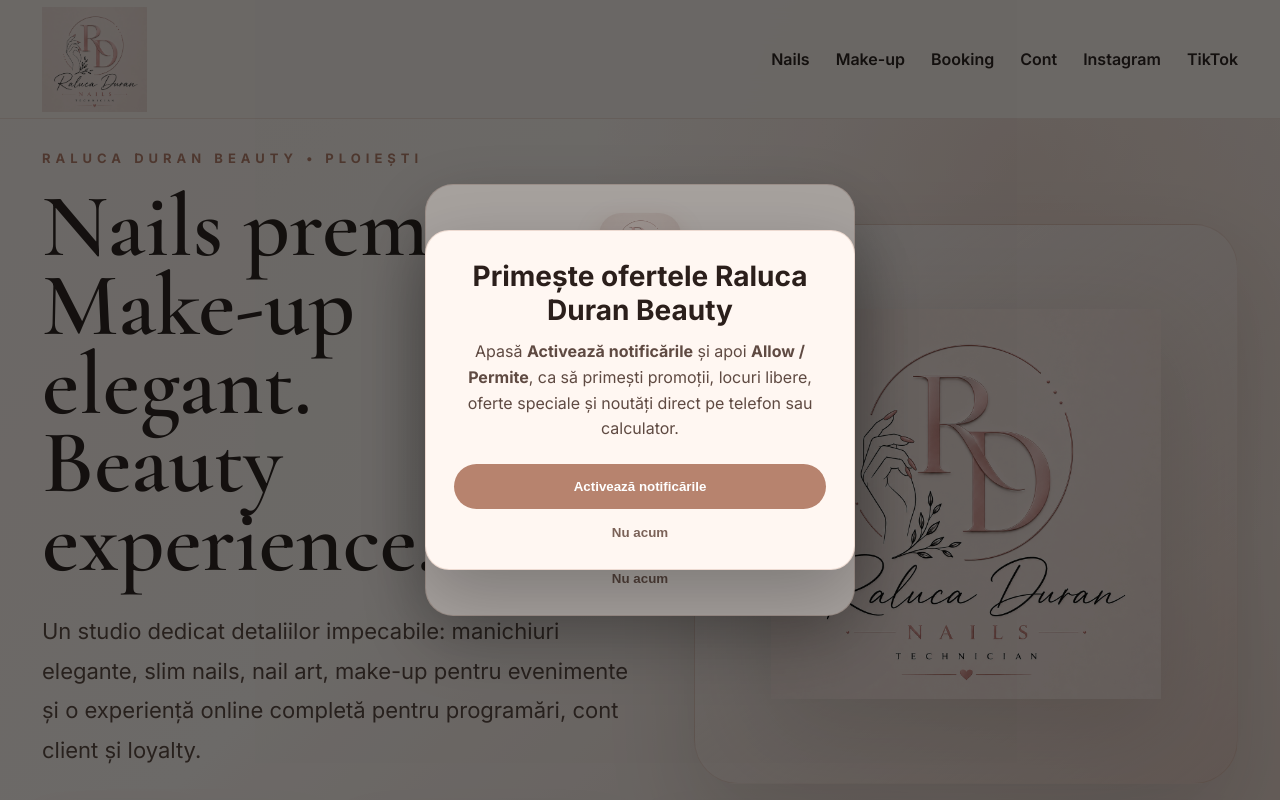
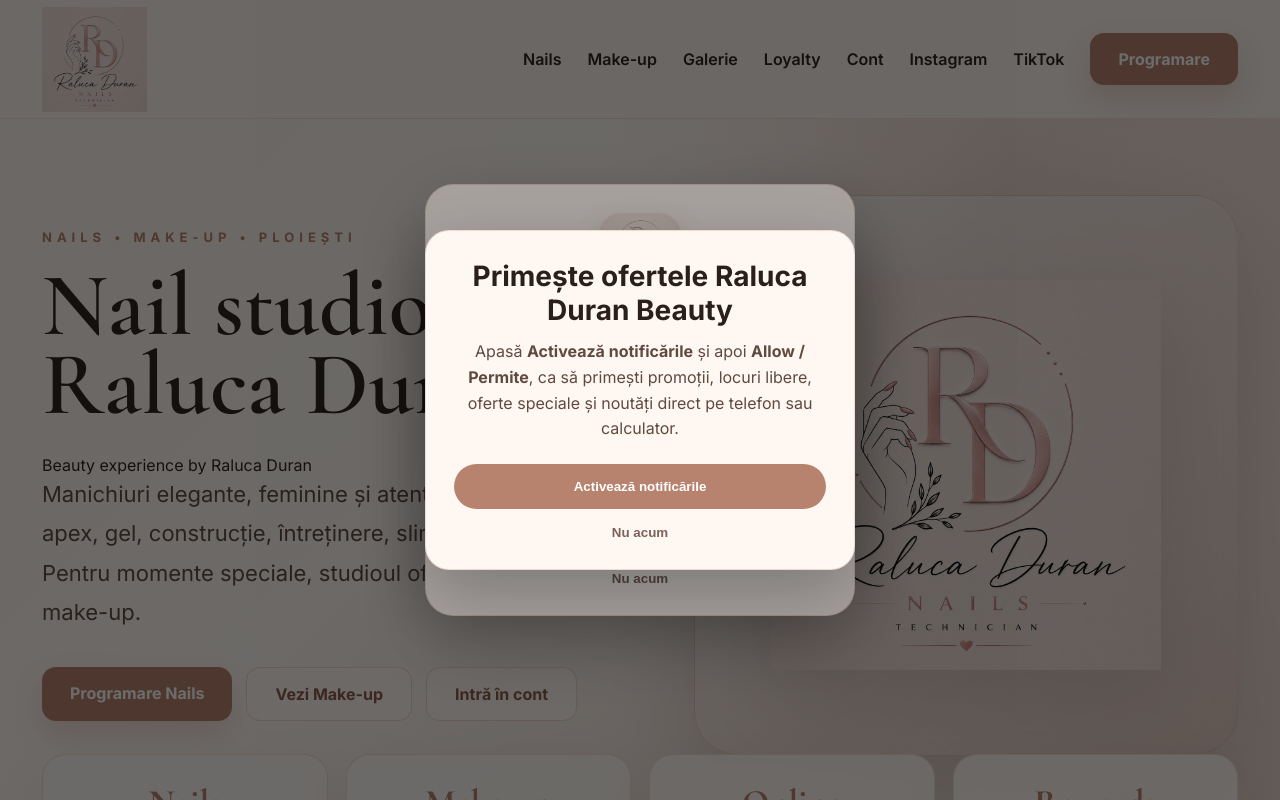
Before and after one commit to PrestigeFinish/raluca-duran-nails, a Next.js app: page / in a window 1280 px wide. Shown: the top 800 px of the page. Built offline with nearby package versions, Linux system fonts and the light colour scheme; no server answers; the database is empty.

Commit message:
Add nail services and update text content
Added a list of nail services with prices and updated various text elements for clarity and consistency.

```diff
--- a/app/page.tsx
+++ b/app/page.tsx
@@ -1,21 +1,39 @@
 import GallerySection from "../components/GallerySection";
 
 export default function Home() {
+  const nailServices = [
+    { name: "Semi cu apex", price: "90 lei" },
+    { name: "Construcție gel 1–3", price: "120 lei" },
+    { name: "Construcție gel 4–6", price: "140 lei" },
+    { name: "Întreținere gel 1–3", price: "120 lei" },
+    { name: "Întreținere gel 4–6", price: "150 lei" },
+    { name: "Slim construcție", price: "170 lei" },
+    { name: "Slim întreținere", price: "160 lei" },
+    { name: "Demontare", price: "50 lei" },
+    { name: "French glass", price: "50 lei" },
+    { name: "French de interior", price: "100 lei" },
+    { name: "Nail art", price: "Preț variabil" },
+  ];
+
   return (
     <>
       <nav className="navbar premium-nav">
         <div className="container nav-inner">
           <a href="/">
-            <img className="nav-logo" src="/logo.png" alt="Raluca Duran Beauty" />
+            <img className="nav-logo" src="/logo.png" alt="Raluca Duran Nails" />
           </a>
 
           <div className="nav-links">
-            <a href="/nails">Nails</a>
+            <a href="#services">Nails</a>
             <a href="/makeup">Make-up</a>
-            <a href="/programare?category=nails">Booking</a>
+            <a href="#gallery">Galerie</a>
+            <a href="#loyalty">Loyalty</a>
             <a href="/login">Cont</a>
-            <a href="#" aria-label="Instagram">Instagram</a>
-            <a href="#" aria-label="TikTok">TikTok</a>
+            <a href="#">Instagram</a>
+            <a href="#">TikTok</a>
+            <a href="/programare?category=nails" className="btn-primary">
+              Programare
+            </a>
           </div>
         </div>
       </nav>
@@ -24,87 +42,112 @@
         <section className="premium-hero">
           <div className="container premium-hero-grid">
             <div className="premium-hero-content">
-              <p className="premium-kicker">Raluca Duran Beauty • Ploiești</p>
+              <p className="premium-kicker">Nails • Make-up • Ploiești</p>
 
               <h1 className="hero-title premium-title">
-                Nails premium.
+                Nail studio by
                 <br />
-                Make-up elegant.
-                <br />
-                Beauty experience.
+                Raluca Duran
               </h1>
 
+              <p className="beauty-signature">
+                Beauty experience by Raluca Duran
+              </p>
+
               <p className="premium-text">
-                Un studio dedicat detaliilor impecabile: manichiuri elegante,
-                slim nails, nail art, make-up pentru evenimente și o experiență
-                online completă pentru programări, cont client și loyalty.
+                Manichiuri elegante, feminine și atent lucrate: semi cu apex,
+                gel, construcție, întreținere, slim nails și nail art.
+                Pentru momente speciale, studioul oferă și servicii de make-up.
               </p>
 
               <div className="hero-actions">
-                <a href="/nails" className="btn-primary">Pagina Nails</a>
-                <a href="/makeup" className="btn-secondary">Pagina Make-up</a>
-                <a href="/login" className="btn-secondary">Intră în cont</a>
+                <a href="/programare?category=nails" className="btn-primary">
+                  Programare Nails
+                </a>
+
+                <a href="/makeup" className="btn-secondary">
+                  Vezi Make-up
+                </a>
+
+                <a href="/login" className="btn-secondary">
+                  Intră în cont
+                </a>
               </div>
             </div>
 
             <div className="premium-hero-visual clean-logo-visual">
-              <img src="/logo.png" alt="Raluca Duran Beauty" />
+              <img src="/logo.png" alt="Raluca Duran Nails" />
             </div>
           </div>
         </section>
 
         <section className="premium-stats">
           <div className="container premium-stats-grid">
-            <div><strong>Nails</strong><span>activitatea principală</span></div>
-            <div><strong>Make-up</strong><span>evenimente & glam</span></div>
-            <div><strong>Online</strong><span>programări rapide</span></div>
-            <div><strong>Loyalty</strong><span>puncte & reduceri</span></div>
+            <div>
+              <strong>Nails</strong>
+              <span>semi, gel, slim & art</span>
+            </div>
+            <div>
+              <strong>Make-up</strong>
+              <span>evenimente & glam</span>
+            </div>
+            <div>
+              <strong>Online</strong>
+              <span>programări rapide</span>
+            </div>
+            <div>
+              <strong>Rewards</strong>
+              <span>puncte loyalty</span>
+            </div>
           </div>
         </section>
 
         <section className="section" id="services">
           <div className="container">
-            <h2 className="hero-title section-title">Alege experiența</h2>
+            <h2 className="hero-title section-title">Servicii & Prețuri Nails</h2>
             <p className="section-lead">
-              Două pagini separate, fiecare cu servicii, prețuri, galerie și booking dedicat.
+              Alege serviciul potrivit pentru stilul tău. Pentru nail art,
+              prețul poate varia în funcție de complexitatea modelului.
             </p>
 
-            <div className="premium-service-layout">
-              <div className="premium-service-card">
-                <span className="premium-label">Main service</span>
-                <h3>Nails</h3>
+            <div className="services-grid premium-price-grid">
+              {nailServices.map((service, index) => (
+                <div key={index} className="service-card premium-price-card">
+                  <span>{service.name}</span>
+                  <strong>{service.price}</strong>
+                </div>
+              ))}
+            </div>
+
+            <div className="center-actions">
+              <a href="/programare?category=nails" className="btn-primary">
+                Programează Nails
+              </a>
+            </div>
+          </div>
+        </section>
+
+        <section className="section section-soft">
+          <div className="container">
+            <div className="premium-makeup-banner">
+              <div>
+                <p className="premium-kicker">Make-up by Raluca Duran</p>
+                <h2 className="hero-title section-title">
+                  Look complet pentru evenimente
+                </h2>
                 <p>
-                  Semi cu apex, construcție, întreținere, slim nails, french,
-                  nail art și detalii fine pentru o manichiură premium.
+                  Machiaj elegant, feminin și luminos pentru evenimente, ședințe
+                  foto, ocazii speciale și momente în care vrei să te simți impecabil.
                 </p>
-
-                <div className="mini-service-list">
-                  <span>Semi cu apex</span>
-                  <span>Gel</span>
-                  <span>Slim nails</span>
-                  <span>French</span>
-                  <span>Nail art</span>
-                </div>
-
-                <a href="/nails" className="btn-primary">Vezi Nails</a>
               </div>
 
-              <div className="premium-service-card dark">
-                <span className="premium-label">Beauty add-on</span>
-                <h3>Make-up</h3>
-                <p>
-                  Machiaj de zi, seară, eveniment, bridal și look-uri elegante
-                  pentru momente speciale.
-                </p>
-
-                <div className="mini-service-list">
-                  <span>Eveniment</span>
-                  <span>Bridal</span>
-                  <span>Glam</span>
-                  <span>Photoshoot</span>
-                </div>
-
-                <a href="/makeup" className="btn-primary">Vezi Make-up</a>
+              <div className="makeup-banner-actions">
+                <a href="/makeup" className="btn-primary">
+                  Deschide pagina Make-up
+                </a>
+                <a href="/programare?category=makeup" className="btn-secondary">
+                  Programare Make-up
+                </a>
               </div>
             </div>
           </div>
@@ -114,7 +157,7 @@
           <div className="container">
             <h2 className="hero-title section-title">Galerie Nails</h2>
             <p className="section-lead">
-              Galerie administrabilă din admin. Tu doar urci pozele, iar ele apar automat.
+              Galerie administrabilă din admin. Pozele încărcate pentru Nails apar automat aici.
             </p>
 
             <div className="premium-gallery-frame">
@@ -128,45 +171,81 @@
             <h2 className="hero-title section-title">De ce Raluca Duran Beauty</h2>
 
             <div className="premium-why-grid">
-              <div><strong>01</strong><h3>Detalii curate</h3><p>Lucrări feminine, elegante și atent finisate.</p></div>
-              <div><strong>02</strong><h3>Booking online</h3><p>Alegi serviciul, data și ora direct pe site.</p></div>
-              <div><strong>03</strong><h3>Cont client</h3><p>Vezi programările, istoricul, punctele și reducerile.</p></div>
-              <div><strong>04</strong><h3>Loyalty</h3><p>Strângi puncte și primești reduceri până la 20%.</p></div>
+              <div>
+                <strong>01</strong>
+                <h3>Detalii curate</h3>
+                <p>Lucrări feminine, elegante și atent finisate.</p>
+              </div>
+
+              <div>
+                <strong>02</strong>
+                <h3>Booking online</h3>
+                <p>Alegi serviciul, data și ora direct pe site.</p>
+              </div>
+
+              <div>
+                <strong>03</strong>
+                <h3>Cont client</h3>
+                <p>Vezi programările, istoricul, punctele și reducerile.</p>
+              </div>
+
+              <div>
+                <strong>04</strong>
+                <h3>Loyalty</h3>
+                <p>Strângi puncte și primești reduceri până la 20%.</p>
+              </div>
             </div>
           </div>
         </section>
 
-        <section className="premium-loyalty">
+        <section className="premium-loyalty" id="loyalty">
           <div className="container premium-loyalty-box">
             <div>
               <p className="premium-kicker">Beauty rewards</p>
-              <h2 className="hero-title section-title">Loyalty pentru clientele care revin</h2>
+              <h2 className="hero-title section-title">
+                Loyalty pentru clientele care revin
+              </h2>
               <p>
-                La fiecare programare finalizată primești puncte. 5 puncte = 5% reducere,
-                10 puncte = 10%, până la 20%.
+                La fiecare programare finalizată primești puncte. 5 puncte =
+                5% reducere, 10 puncte = 10%, până la 20%.
               </p>
             </div>
 
             <div className="loyalty-card">
-              <strong>5 puncte</strong><span>5% reducere</span>
-              <strong>10 puncte</strong><span>10% reducere</span>
-              <strong>20 puncte</strong><span>20% reducere</span>
-              <a href="/register" className="btn-primary">Creează cont</a>
+              <strong>5 puncte</strong>
+              <span>5% reducere</span>
+              <strong>10 puncte</strong>
+              <span>10% reducere</span>
+              <strong>20 puncte</strong>
+              <span>20% reducere</span>
+
+              <a href="/register" className="btn-primary">
+                Creează cont
+              </a>
             </div>
           </div>
         </section>
 
         <section className="section">
           <div className="container premium-cta">
-            <h2 className="hero-title section-title">Pregătită pentru următoarea programare?</h2>
+            <h2 className="hero-title section-title">
+              Ești pregătită pentru următoarea programare?
+            </h2>
+
             <p className="section-lead">
-              Alege Nails sau Make-up și rezervă direct online.
+              Alege serviciul, data și ora. Totul este rapid, clar și elegant.
             </p>
 
             <div className="hero-actions" style={{ justifyContent: "center" }}>
-              <a href="/programare?category=nails" className="btn-primary">Booking Nails</a>
-              <a href="/programare?category=makeup" className="btn-secondary">Booking Make-up</a>
-              <a href="/login" className="btn-secondary">Cont client</a>
+              <a href="/programare?category=nails" className="btn-primary">
+                Programare Nails
+              </a>
+              <a href="/programare?category=makeup" className="btn-secondary">
+                Programare Make-up
+              </a>
+              <a href="/login" className="btn-secondary">
+                Cont client
+              </a>
             </div>
           </div>
         </section>
@@ -180,7 +259,7 @@
 
             <div>
               <h3>Pagini</h3>
-              <a href="/nails">Nails</a>
+              <a href="/">Nails</a>
               <a href="/makeup">Make-up</a>
               <a href="/programare?category=nails">Booking Nails</a>
               <a href="/programare?category=makeup">Booking Make-up</a>
```
